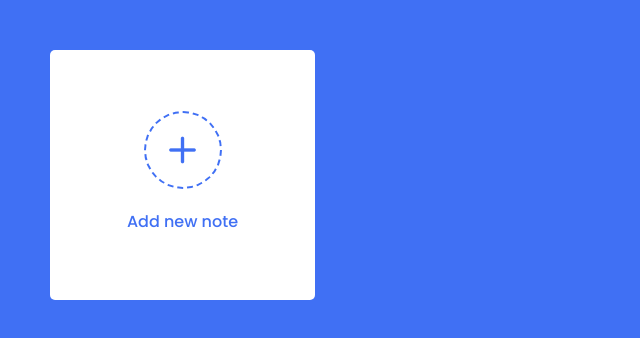
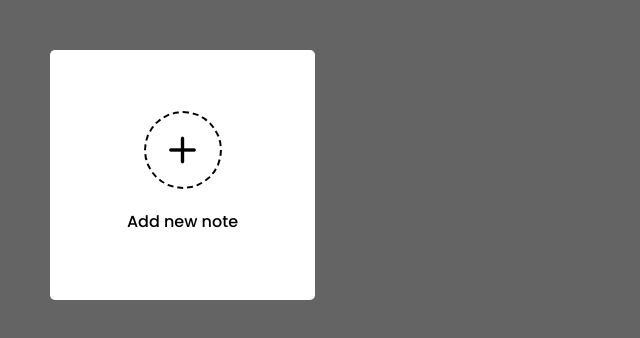
Before and after one commit to ThiagoJMartins/NotesAres, a plain HTML site: page index.html in a window 1280 px wide. Shown: the whole page, without its empty margins (0-640 px from the left). Drawn offline with nearby package versions, Linux system fonts and the light colour scheme.

Commit message:
Update style.css

```diff
--- a/style.css
+++ b/style.css
@@ -7,7 +7,7 @@
 }
 
 body{
-background: #4070f4;
+background: #646464;
 }
 .wrapper{
     margin: 50px;
@@ -35,14 +35,14 @@ background: #4070f4;
 .add-box .icon{
     height: 78px;
     width: 78px;
-    color: #4070f4;
+    color: #000;
     font-size: 40px;
     border-radius: 50%;
     justify-content: center;
-    border: 2px dashed #4070f4;
+    border: 2px dashed #000;
 }
 .add-box p{
-    color: #4070f4;
+    color: #000;
     font-weight: 500;
     margin-top: 20px;
 }
```
